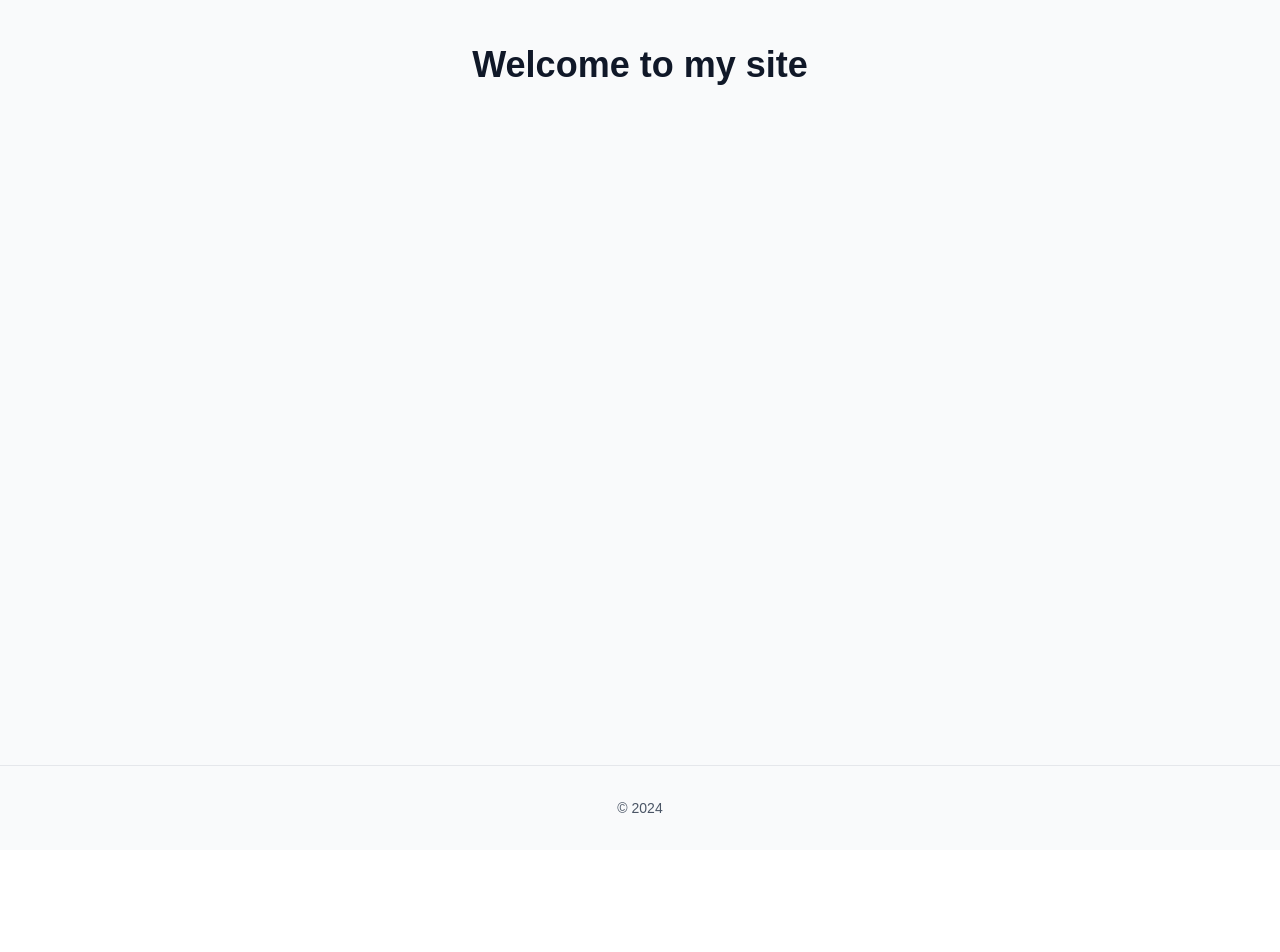
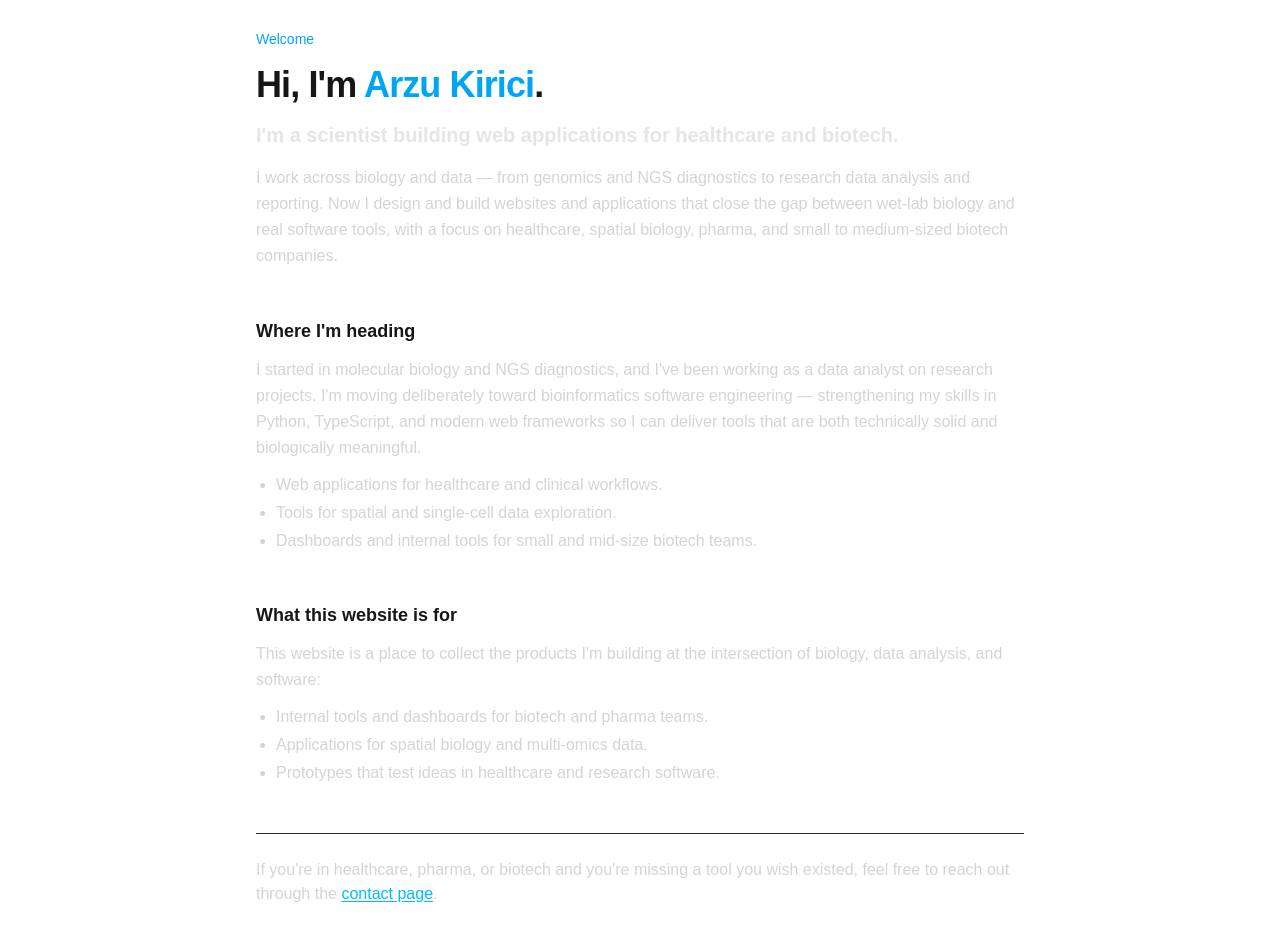
Before and after one commit to agkirici/agkirici.github.io, a Next.js app: page / in a window 1280 px wide. Shown: the part 100-1052 px from the top of the page. Before the commit the page ends 950 px from the top, so only its background shows below. Built offline with nearby package versions, Linux system fonts and the light colour scheme.

Commit message:
Update homepage to include data analyst role

```diff
--- a/app/page.tsx
+++ b/app/page.tsx
@@ -1,13 +1,71 @@
-export default function Home() {
+export default function HomePage() {
   return (
-    <div className="min-h-screen bg-gray-50 dark:bg-gray-900">
-      <div className="max-w-7xl mx-auto px-4 sm:px-6 lg:px-8 py-20">
-        <div className="text-center">
-          <h1 className="text-4xl font-bold text-gray-900 dark:text-white">
-            Welcome to my site
+    <main className="min-h-screen px-4 py-12 md:py-16">
+      <div className="mx-auto max-w-3xl space-y-12">
+        {/* Hero */}
+        <section className="space-y-4">
+          <p className="text-sm font-medium text-sky-500">Welcome</p>
+          <h1 className="text-3xl font-bold tracking-tight sm:text-4xl">
+            Hi, I&apos;m <span className="text-sky-500">Arzu Kirici</span>.
           </h1>
-        </div>
+          <h2 className="text-xl font-semibold text-neutral-200">
+           I'm a scientist building web applications for healthcare and biotech.
+          </h2>
+          <p className="text-neutral-300 leading-relaxed">
+            I work across biology and data — from genomics and NGS diagnostics to
+            research data analysis and reporting. Now I design and build websites and
+            applications that close the gap between wet-lab biology and real software
+            tools, with a focus on healthcare, spatial biology, pharma, and small to
+            medium-sized biotech companies.
+          </p>
+        </section>
+
+        {/* Current focus */}
+        <section className="space-y-3">
+          <h3 className="text-lg font-semibold">Where I&apos;m heading</h3>
+          <p className="text-neutral-300 leading-relaxed">
+            I started in molecular biology and NGS diagnostics, and I&apos;ve been
+            working as a data analyst on research projects. I&apos;m moving deliberately
+            toward bioinformatics software engineering — strengthening my skills in
+            Python, TypeScript, and modern web frameworks so I can deliver tools that
+            are both technically solid and biologically meaningful.
+          </p>
+          <ul className="list-disc space-y-1 pl-5 text-neutral-300">
+            <li>Web applications for healthcare and clinical workflows.</li>
+            <li>Tools for spatial and single-cell data exploration.</li>
+            <li>Dashboards and internal tools for small and mid-size biotech teams.</li>
+          </ul>
+        </section>
+
+        {/* About this site */}
+        <section className="space-y-3">
+          <h3 className="text-lg font-semibold">What this website is for</h3>
+          <p className="text-neutral-300 leading-relaxed">
+            This website is a place to collect the products I&apos;m building at the
+            intersection of biology, data analysis, and software:
+          </p>
+          <ul className="list-disc space-y-1 pl-5 text-neutral-300">
+            <li>Internal tools and dashboards for biotech and pharma teams.</li>
+            <li>Applications for spatial biology and multi-omics data.</li>
+            <li>Prototypes that test ideas in healthcare and research software.</li>
+          </ul>
+        </section>
+
+        {/* Call to action */}
+        <section className="border-t border-neutral-800 pt-6">
+          <p className="text-neutral-300">
+            If you&apos;re in healthcare, pharma, or biotech and you&apos;re missing a
+            tool you wish existed, feel free to reach out through the{" "}
+            <a
+              href="/contact"
+              className="text-sky-400 underline underline-offset-2 hover:text-sky-300"
+            >
+              contact page
+            </a>
+            .
+          </p>
+        </section>
       </div>
-    </div>
+    </main>
   );
 }
```
